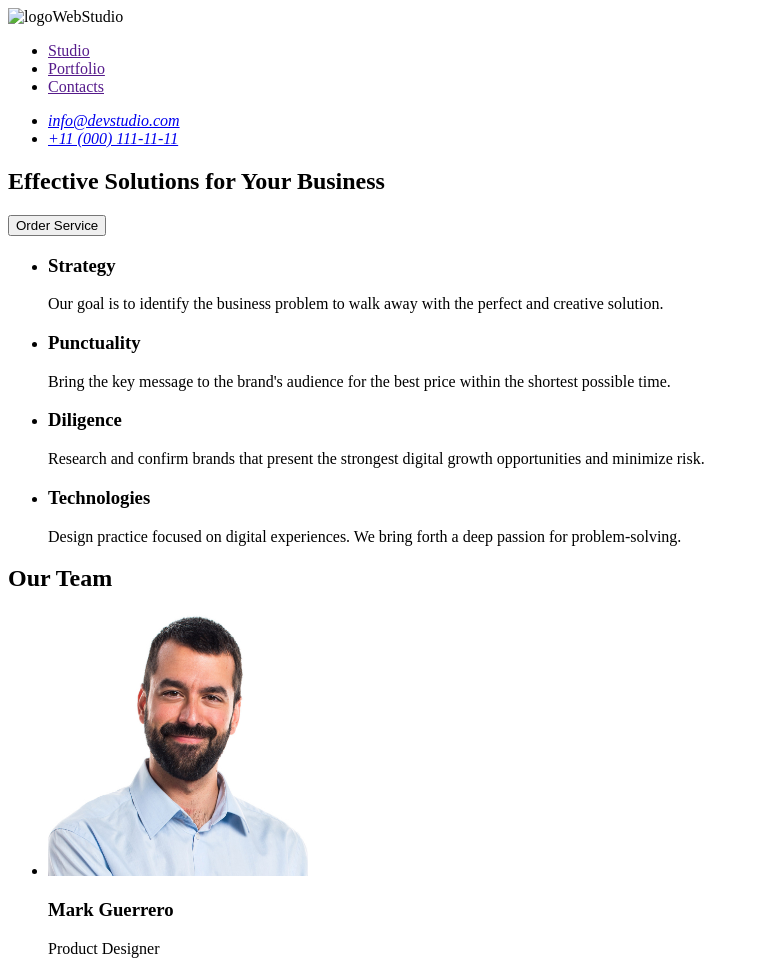
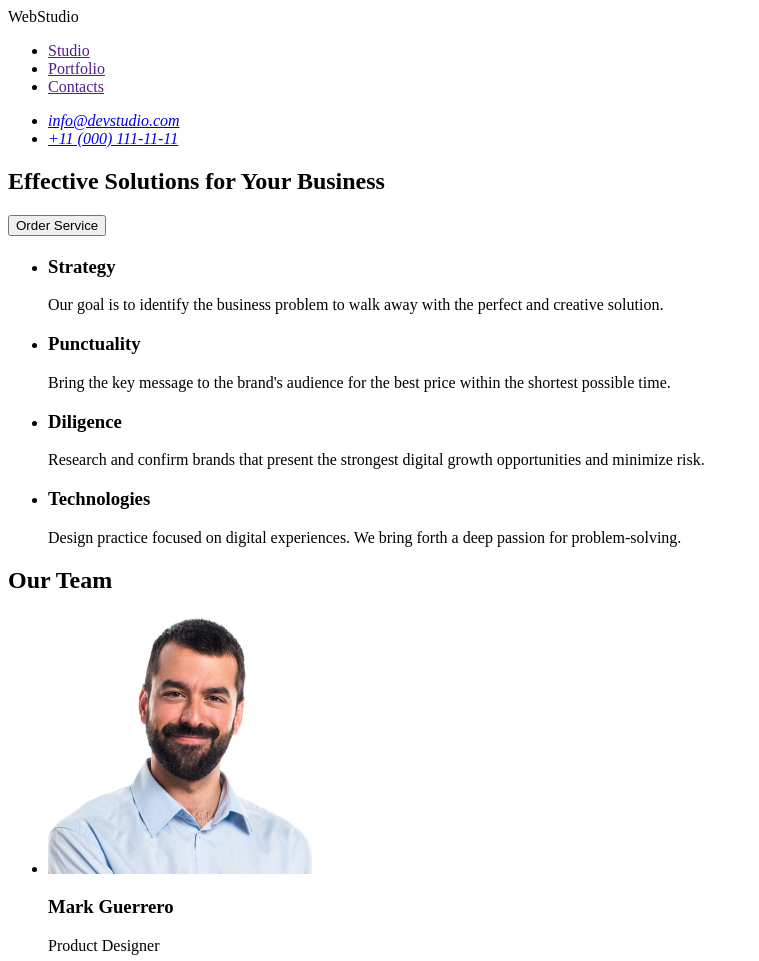
Before and after one commit to Misha-Poberezhnyi/goit-markup-hw-01, a plain HTML site: page index.html in a window 1280 px wide. Shown: the top 961 px of the page, without its empty margins (0-759 px from the left). Drawn offline with Linux system fonts and the light colour scheme.

Commit message:
add index file

```diff
--- a/index.html
+++ b/index.html
@@ -8,7 +8,7 @@
   <body>
     <header>
       <nav>
-        <img src="./index.html" alt="logo" />WebStudio
+        <a href="./index.html"></a>WebStudio
         <ul>
           <li><a href="">Studio</a></li>
           <li><a href="">Portfolio</a></li>
@@ -31,7 +31,7 @@
       </section>
 
       <section>
-        <!--<h2>optimization</h2>-->
+        <h2><!--optimization--></h2>
         <ul>
           <li>
             <h3>Strategy</h3>
@@ -76,12 +76,7 @@
 
         <ul>
           <li>
-            <img
-              src="./images/img-3.jpg"
-              alt="img-3"
-              width="260"
-              height="264"
-            />
+            <img src="./images/img-3.jpg" alt="img-3" width="264" />
             <h3>Mark Guerrero</h3>
             <p>Product Designer</p>
           </li>
@@ -108,7 +103,7 @@
     </main>
 
     <footer>
-      <img src="./index.html" alt="logo" />WebStudio
+      <a href="./index.html"></a>WebStudio
       <p>
         Increase the flow of customers and sales for your business with digital
         marketing & growth solutions.
```
